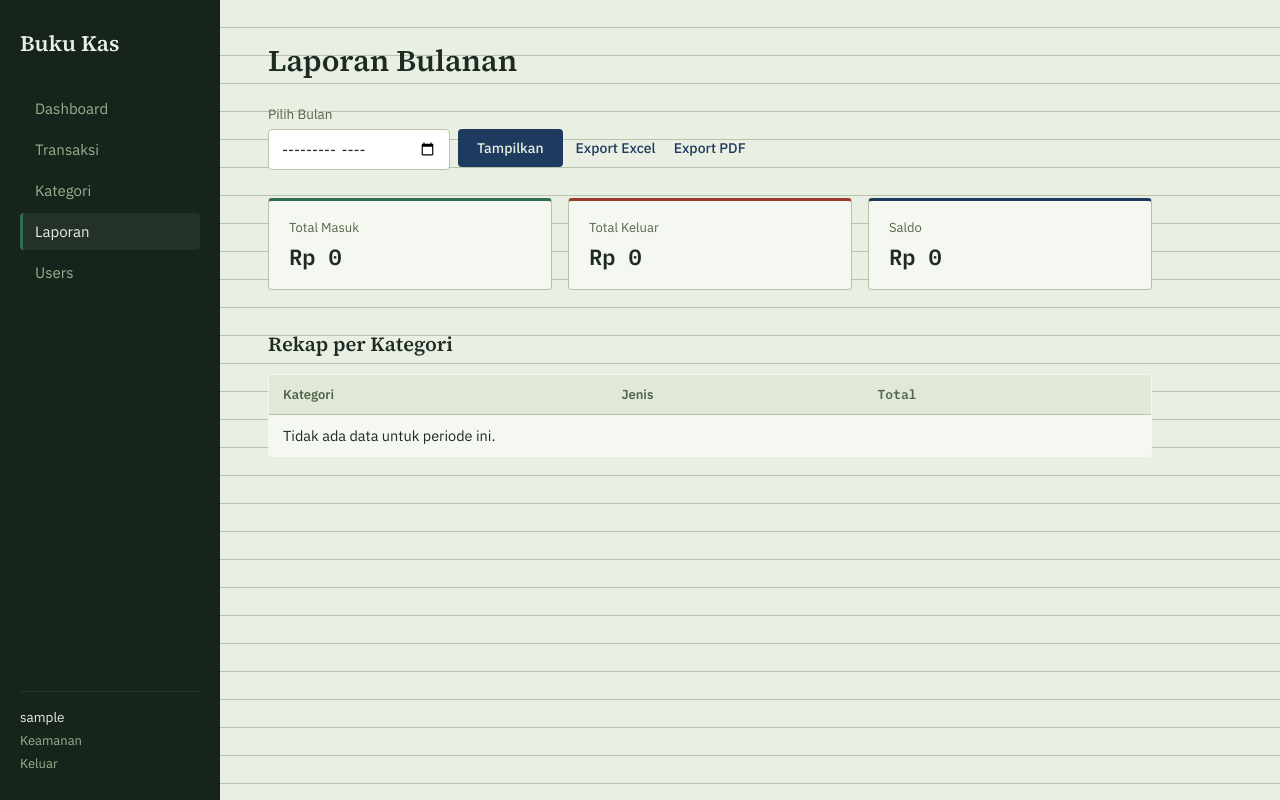
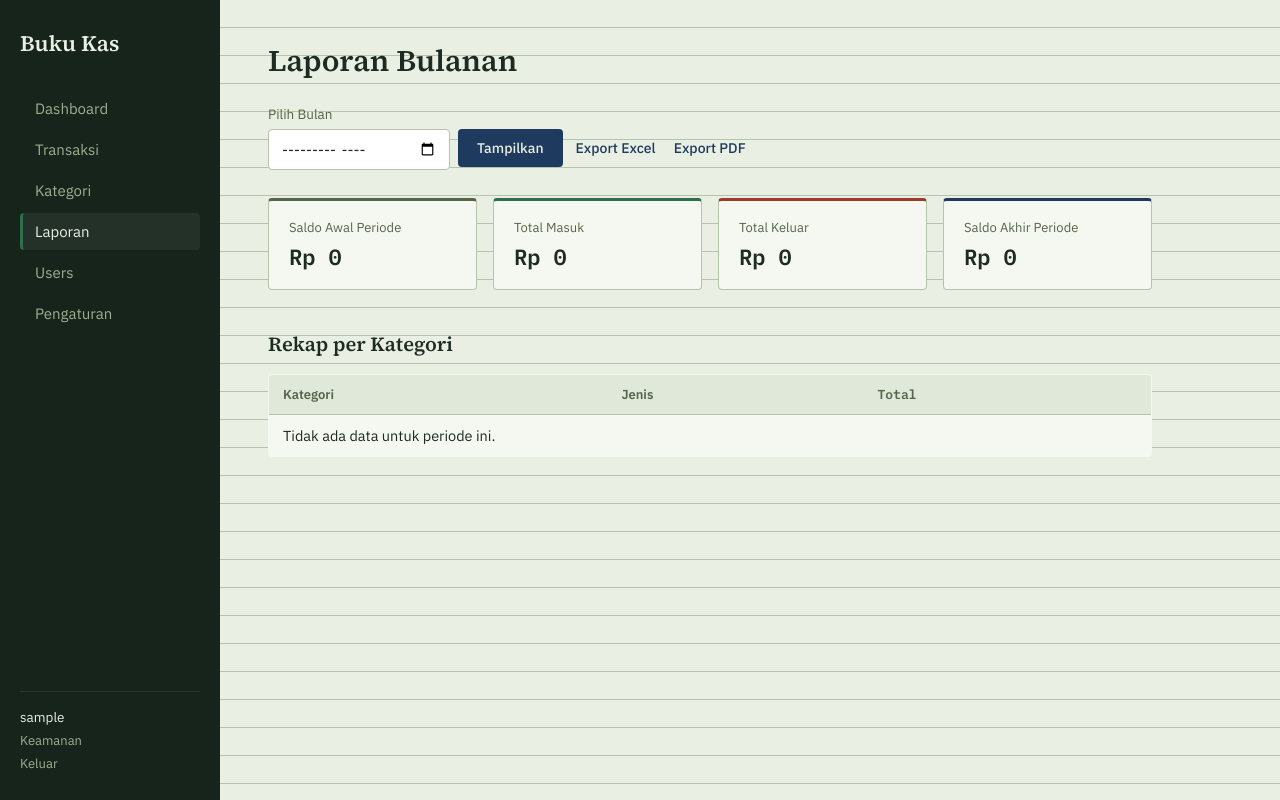
Before and after one commit to dongengkids-wq/akuntansi-perusahaan, a Flask app: page /laporan in a window 1280 px wide. Run offline with Flask 3, Linux system fonts and the light colour scheme; the visitor is signed in with stand-in values (Sample User, id 1); data that the repository does not hold is empty.

Commit message:
Tambah fitur saldo awal per periode, mempengaruhi dashboard dan laporan bulanan

```diff
--- a/app.py
+++ b/app.py
@@ -23,6 +23,13 @@ app = Flask(__name__)
 app.config.from_object(Config)
 
 supabase = create_client(app.config["SUPABASE_URL"], app.config["SUPABASE_KEY"])
+
+
+def get_saldo_awal():
+    data = supabase.table("saldo_kas").select("saldo").limit(1).execute().data
+    if data:
+        return data[0]["saldo"]
+    return 0
 
 
 @app.after_request
@@ -242,7 +249,7 @@ def dashboard():
 
     sum_masuk = sum(t["jumlah"] for t in total_masuk)
     sum_keluar = sum(t["jumlah"] for t in total_keluar)
-    saldo = sum_masuk - sum_keluar
+    saldo = get_saldo_awal() + sum_masuk - sum_keluar
 
     bulan_list = get_bulan_terakhir(6)
     awal = date(bulan_list[0][0], bulan_list[0][1], 1)
@@ -473,32 +480,43 @@ def users():
     return render_template("users/list.html", users=data)
 
 
-@app.route("/users/hapus/<int:id>", methods=["POST"])
+@app.route("/pengaturan", methods=["GET", "POST"])
 @login_required
 @admin_required
-def hapus_user(id):
-    if str(id) == str(current_user.id):
-        flash("Tidak bisa menghapus akun yang sedang login.", "error")
-        return redirect(url_for("users"))
+def pengaturan():
+    if request.method == "POST":
+        saldo_baru = float(request.form["saldo_awal"])
+        existing = supabase.table("saldo_kas").select("id").limit(1).execute().data
+        if existing:
+            supabase.table("saldo_kas").update({"saldo": saldo_baru}).eq("id", existing[0]["id"]).execute()
+        else:
+            supabase.table("saldo_kas").insert({"saldo": saldo_baru}).execute()
+        flash("Saldo awal berhasil disimpan.", "success")
+        return redirect(url_for("pengaturan"))
 
-    total_user = supabase.table("users").select("id").execute().data
-    if len(total_user) <= 1:
-        flash("Tidak bisa menghapus, minimal harus ada 1 user.", "error")
-        return redirect(url_for("users"))
-
-    supabase.table("users").delete().eq("id", id).execute()
-    flash("User berhasil dihapus.", "success")
-    return redirect(url_for("users"))
+    saldo_awal = get_saldo_awal()
+    return render_template("pengaturan.html", saldo_awal=saldo_awal)
 
 @app.route("/laporan")
 @login_required
 def laporan():
     bulan = request.args.get("bulan")
     query = supabase.table("transaksi").select("*, kategori(nama)")
+
     if bulan:
         tahun, bln = map(int, bulan.split("-"))
         hari_terakhir = calendar.monthrange(tahun, bln)[1]
-        query = query.gte("tanggal", f"{bulan}-01").lte("tanggal", f"{bulan}-{hari_terakhir:02d}")
+        awal_periode = f"{bulan}-01"
+        akhir_periode = f"{bulan}-{hari_terakhir:02d}"
+        query = query.gte("tanggal", awal_periode).lte("tanggal", akhir_periode)
+
+        sebelum = supabase.table("transaksi").select("jenis, jumlah").lt("tanggal", awal_periode).execute().data
+        masuk_sebelum = sum(t["jumlah"] for t in sebelum if t["jenis"] == "masuk")
+        keluar_sebelum = sum(t["jumlah"] for t in sebelum if t["jenis"] == "keluar")
+        saldo_awal_periode = get_saldo_awal() + masuk_sebelum - keluar_sebelum
+    else:
+        saldo_awal_periode = get_saldo_awal()
+
     transaksi = query.order("tanggal").execute().data
 
     rekap = {}
@@ -509,11 +527,14 @@ def laporan():
 
     total_masuk = sum(t["jumlah"] for t in transaksi if t["jenis"] == "masuk")
     total_keluar = sum(t["jumlah"] for t in transaksi if t["jenis"] == "keluar")
+    saldo_akhir_periode = saldo_awal_periode + total_masuk - total_keluar
 
     return render_template("laporan.html",
                            rekap=rekap,
                            total_masuk=total_masuk,
                            total_keluar=total_keluar,
+                           saldo_awal_periode=saldo_awal_periode,
+                           saldo_akhir_periode=saldo_akhir_periode,
                            bulan=bulan)
 def get_data_laporan(bulan):
     query = supabase.table("transaksi").select("*, kategori(nama)")
--- a/templates/base.html
+++ b/templates/base.html
@@ -22,6 +22,7 @@
                 <a href="{{ url_for('laporan') }}" class="{{ 'active' if request.path == url_for('laporan') else '' }}">Laporan</a>
                 {% if current_user.role == 'admin' %}
                 <a href="{{ url_for('users') }}" class="{{ 'active' if request.path == url_for('users') else '' }}">Users</a>
+                <a href="{{ url_for('pengaturan') }}" class="{{ 'active' if request.path == url_for('pengaturan') else '' }}">Pengaturan</a>
                 {% endif %}
             </nav>
             <div class="sidebar-footer">
--- a/templates/laporan.html
+++ b/templates/laporan.html
@@ -13,6 +13,10 @@
 </form>
 
 <div class="card-row">
+    <div class="stat-card">
+        <span class="stat-label">Saldo Awal Periode</span>
+        <span class="stat-value">Rp {{ "{:,.0f}".format(saldo_awal_periode) }}</span>
+    </div>
     <div class="stat-card stat-masuk">
         <span class="stat-label">Total Masuk</span>
         <span class="stat-value">Rp {{ "{:,.0f}".format(total_masuk) }}</span>
@@ -22,8 +26,8 @@
         <span class="stat-value">Rp {{ "{:,.0f}".format(total_keluar) }}</span>
     </div>
     <div class="stat-card stat-saldo">
-        <span class="stat-label">Saldo</span>
-        <span class="stat-value">Rp {{ "{:,.0f}".format(total_masuk - total_keluar) }}</span>
+        <span class="stat-label">Saldo Akhir Periode</span>
+        <span class="stat-value">Rp {{ "{:,.0f}".format(saldo_akhir_periode) }}</span>
     </div>
 </div>
 
```
Also changed, not shown: templates/pengaturan.html (added, +15 -0 lines).
